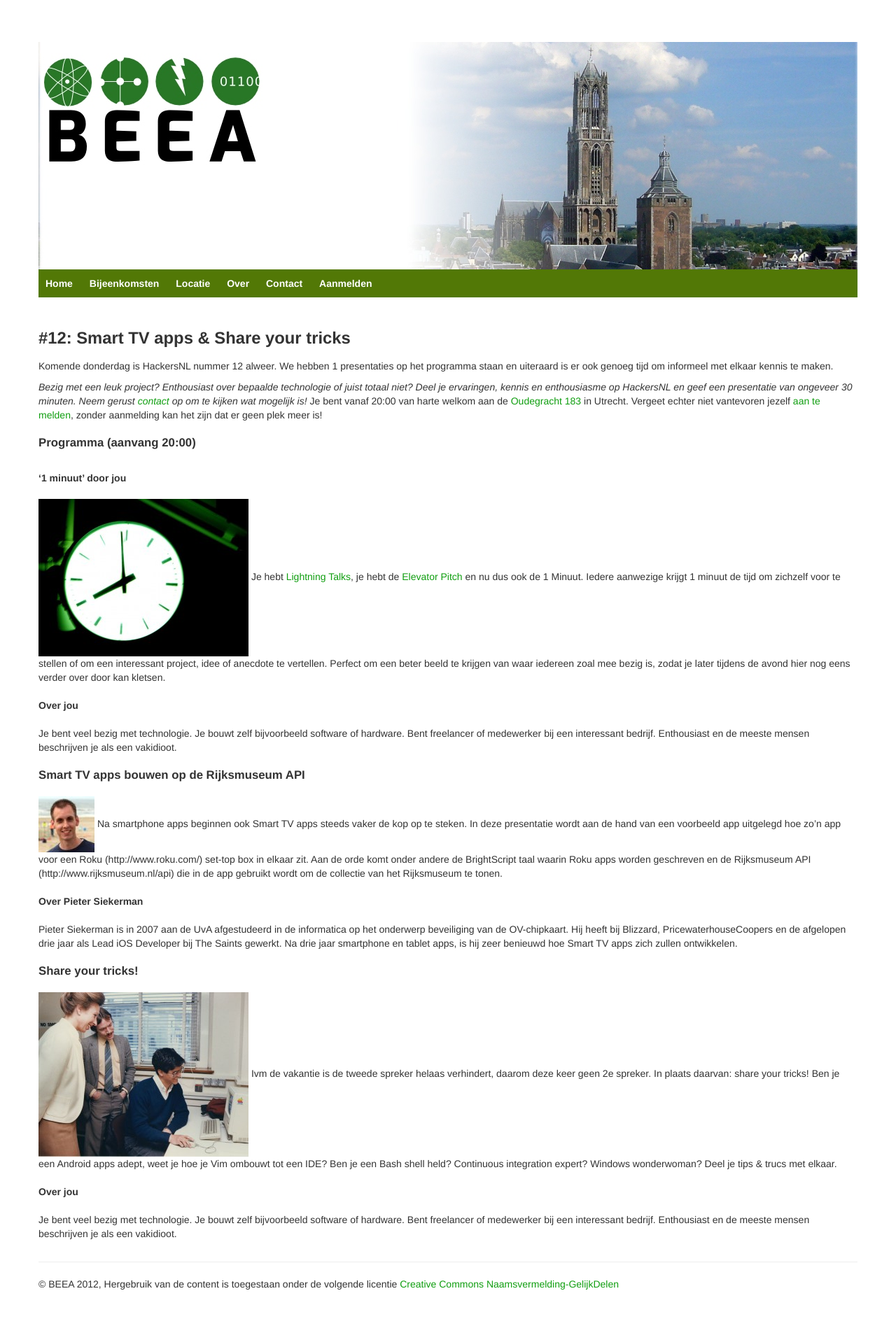
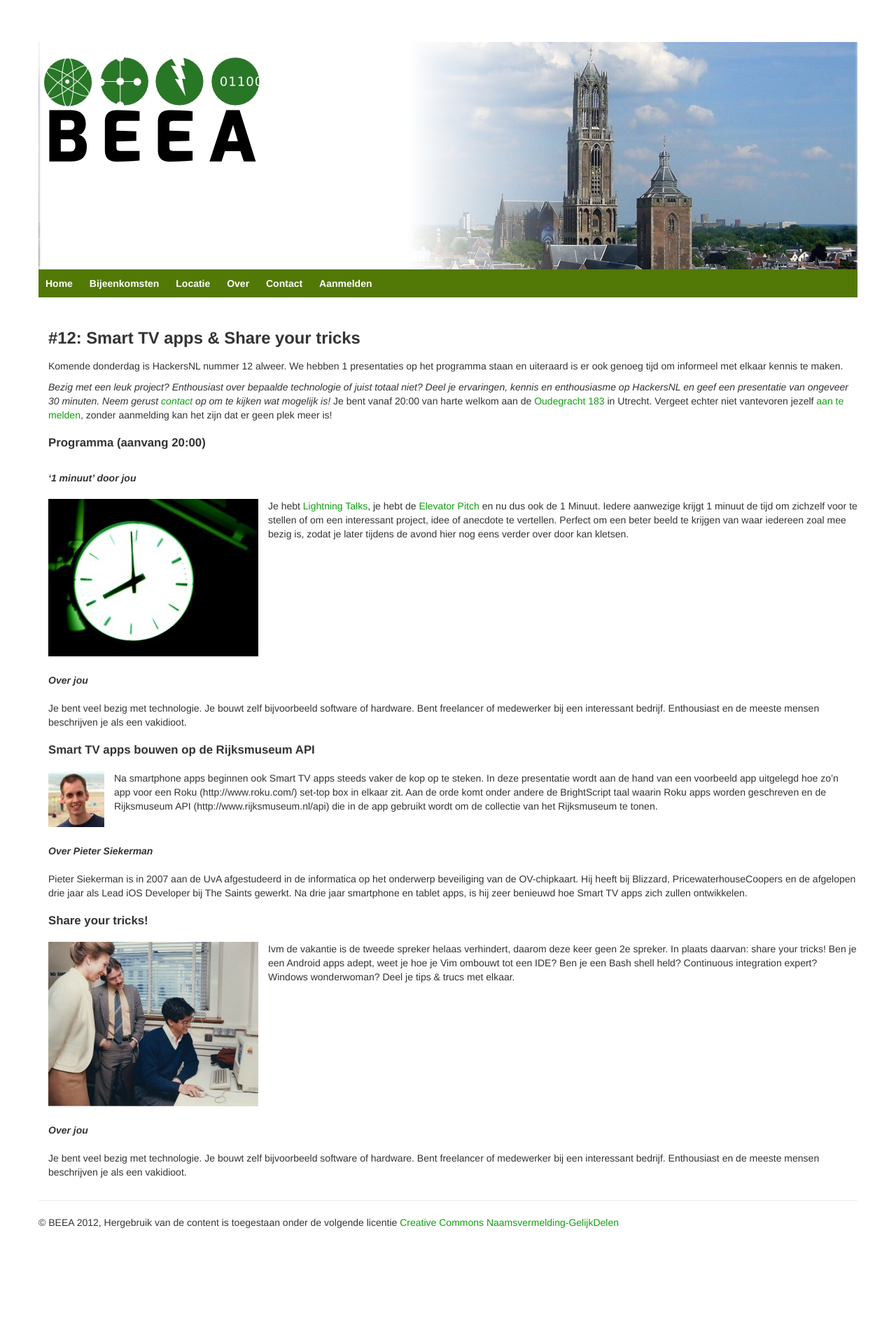
Before and after one commit to HackersNL/hackersnl.github.com, a Jekyll site: the page built from _posts/2012-08-27-hackersnl-12.md, in a window 1280 px wide. Shown: the whole page at 70% size. Built offline with Jekyll 4.4.1, drawn with Linux system fonts in a browser that asks for light colours; nearby versions of some CDN libraries; Markdown is read by kramdown in place of the engine named in the settings; after the commit the page ends 1807 px from its top, so only the background shows below that.

Commit message:
Corrected css classes for event layout

```diff
--- a/_layouts/event.html
+++ b/_layouts/event.html
@@ -1,7 +1,7 @@
 {% include header.html %}
 <div class="row">
     <div class="span12">
-        <article>
+        <article class="entry event">
         <h1>{{ page.title }}</h1>
         {{ content }}
         </article>
--- a/css/beea.less
+++ b/css/beea.less
@@ -130,6 +130,7 @@
     img {
         float: left;
         margin: 0 1em 1em 0;
+        max-width: 300px;
     }
 
     h1, h2, h3, h4, h5, h6 {
```
